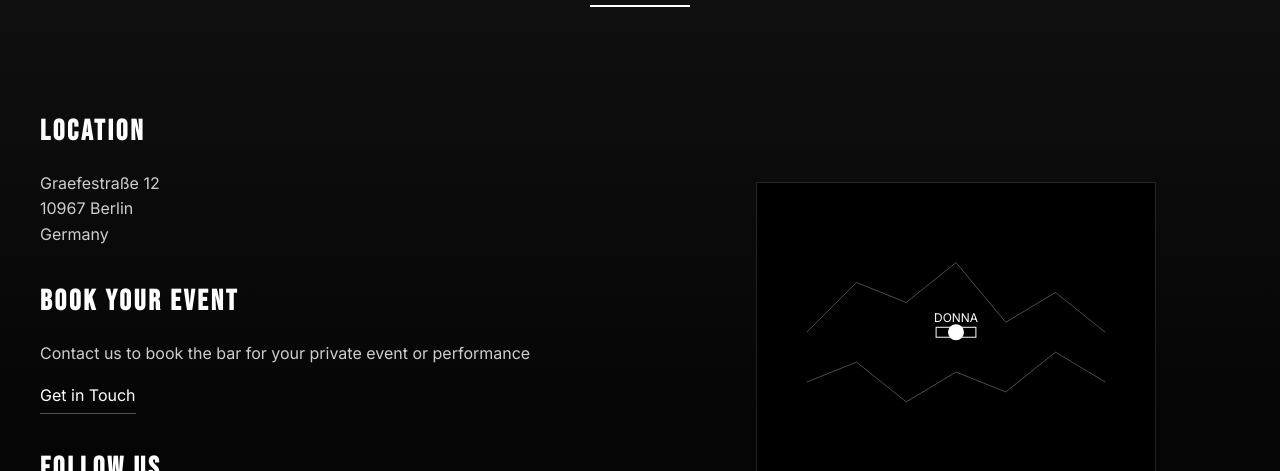
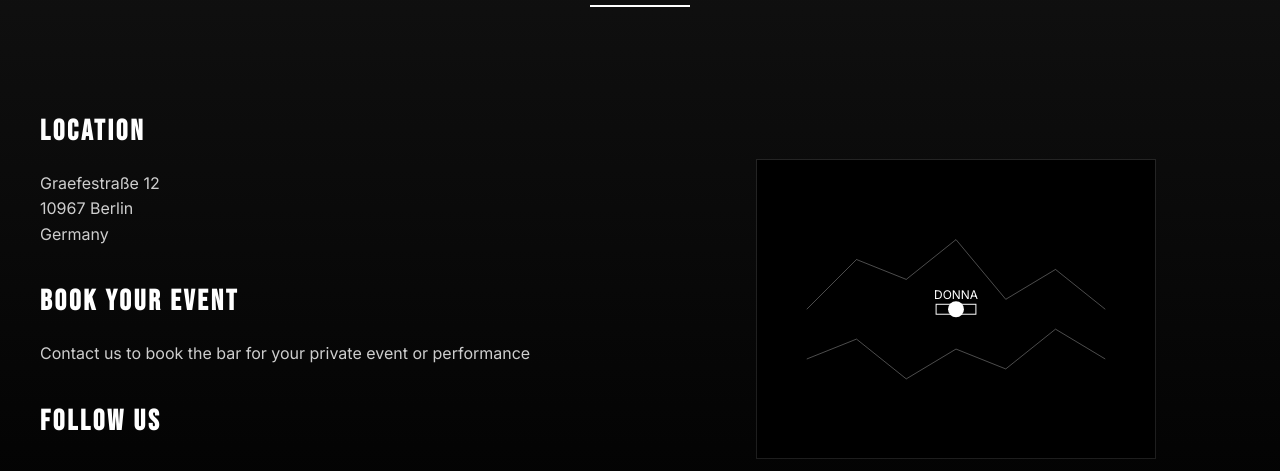
Before and after one commit to DatanoiseTV/donna.bar, a plain HTML site: page index.html in a window 1280 px wide. Shown: the part 2496-2967 px from the top of the page. Drawn offline with Linux system fonts and the light colour scheme.

Commit message:
Remove email link, keep Instagram as only contact method

```diff
--- a/index.html
+++ b/index.html
@@ -194,7 +194,6 @@
                     <div class="info-block">
                         <h3>Book Your Event</h3>
                         <p>Contact us to book the bar for your private event or performance</p>
-                        <a href="mailto:events@donna-bar.berlin" class="contact-link">Get in Touch</a>
                     </div>
                     <div class="info-block">
                         <h3>Follow Us</h3>
```
